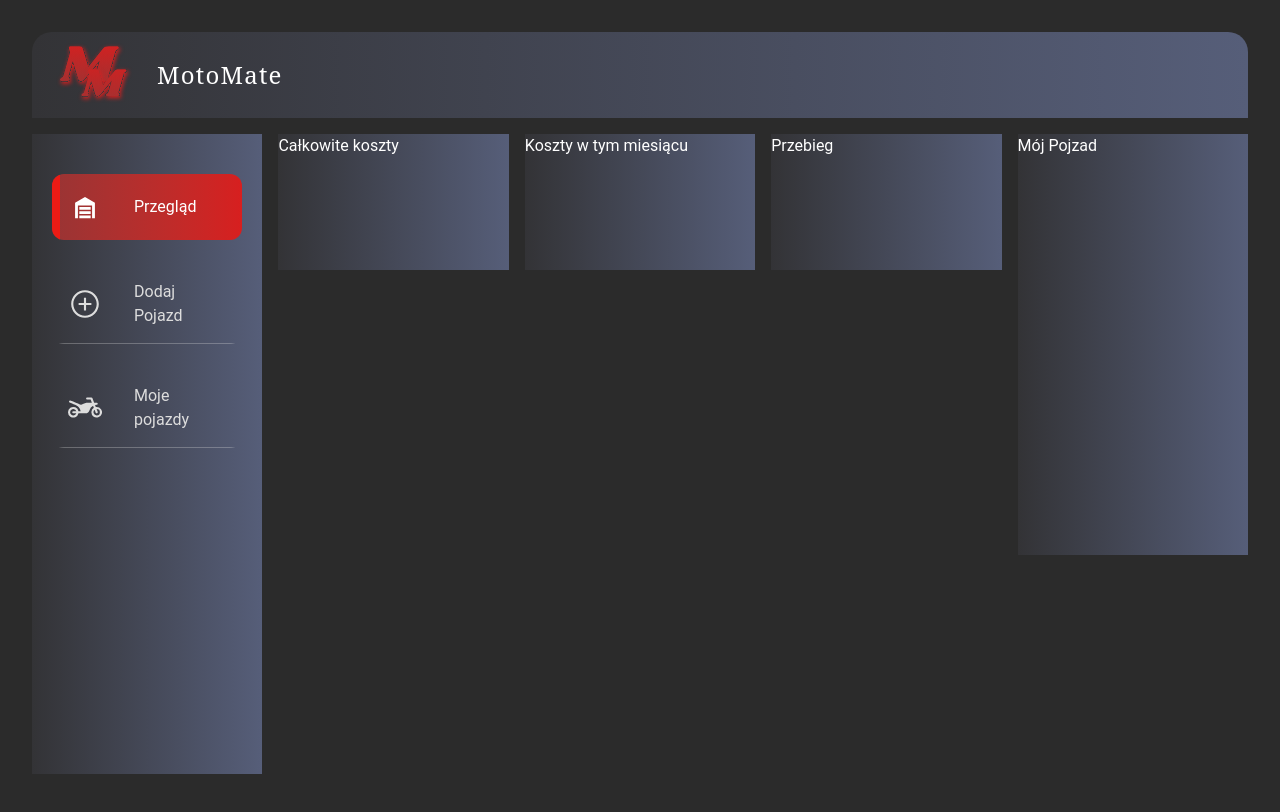
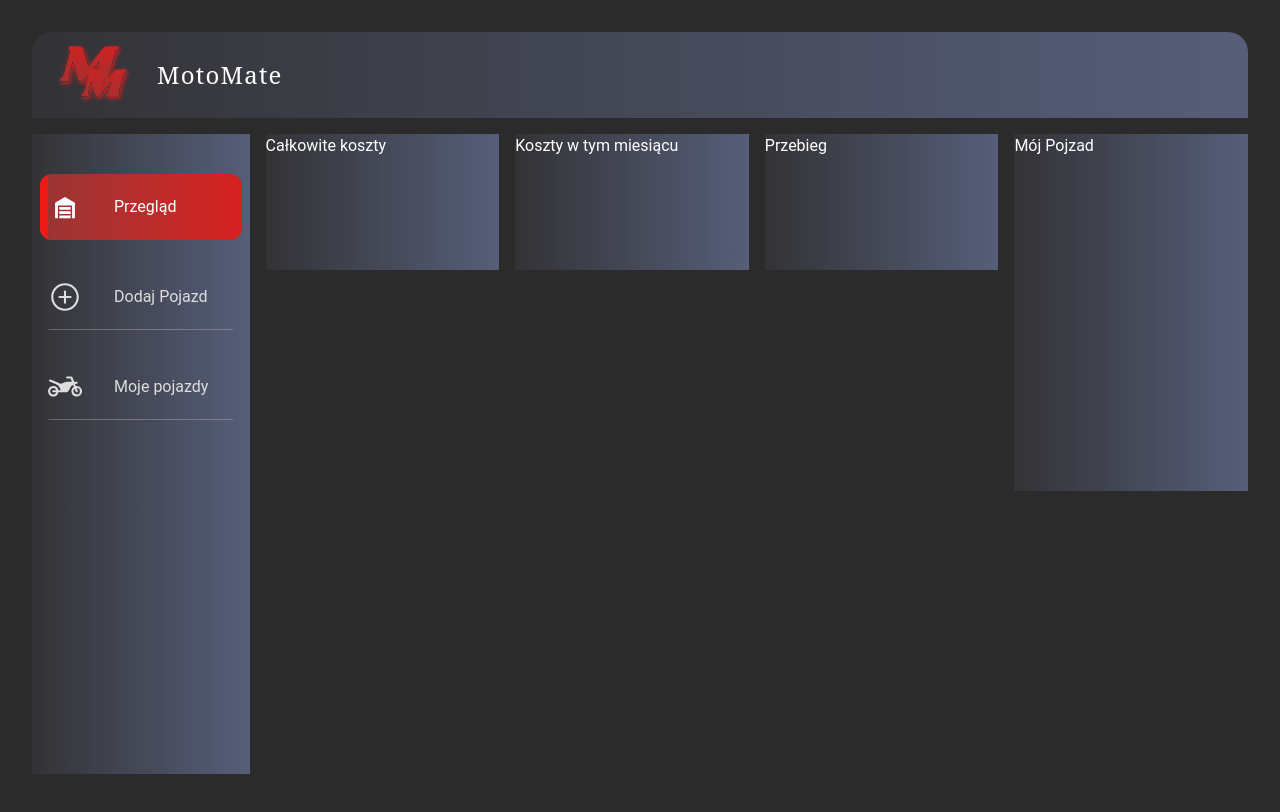
Before and after one commit to kamil-plewinski/moto-mate, a React (Vite) app: page / in a window 1280 px wide. Shown: the top 812 px of the page. Built offline with nearby package versions, Linux system fonts and the light colour scheme; a web font is replaced by a local one.

Commit message:
feat: add page transitions and refactor layout structure with sidebar separation

```diff
--- a/package.json
+++ b/package.json
@@ -14,6 +14,7 @@
     "@tailwindcss/vite": "^4.2.2",
     "json-server": "^1.0.0-beta.15",
     "lucide-react": "^1.8.0",
+    "motion": "^12.38.0",
     "react": "^19.2.4",
     "react-dom": "^19.2.4",
     "react-router-dom": "^7.13.2",
--- a/src/components/NavItemDesktop.tsx
+++ b/src/components/NavItemDesktop.tsx
@@ -16,7 +16,7 @@ export default function NavItemDesktop({
       to={path}
       end={path === "/"}
       className={({ isActive }) => {
-          const baseClasses = `flex relative group items-center justify-start mb-6 py-4 px-2 w-full bg-transparent text-[#ddd] rounded-xl xl:px-4 transition-colors duration-300 ease-out overflow-hidden`;
+        const baseClasses = `flex relative group items-center justify-start mb-6 py-4 px-2 w-full bg-transparent text-[#ddd] rounded-xl transition-colors duration-300 ease-out overflow-hidden`;
 
         const activeClasses = `hover:text-white hover:bg-linear-to-r hover:from-[#993434] hover:to-[#D71F1F] hover:border-transparent  ${isActive ? "bg-linear-to-r from-[#993434] to-[#D71F1F] text-white" : ""}`;
 
@@ -30,6 +30,5 @@ export default function NavItemDesktop({
       <span className="mr-[.5em] xl:mr-[2em]">{icon}</span>
       <span>{title}</span>
     </NavLink>
-
   );
 }
--- a/src/components/SideBar.tsx
+++ b/src/components/SideBar.tsx
@@ -40,7 +40,7 @@ export default function SideBar() {
   });
 
   return (
-    <nav className="hidden py-10 px-2 custom-background w-full h-full lg:row-[1/_span_3] lg:flex lg:flex-col xl:px-5 2xl:px-10">
+    <nav className="hidden py-10 px-2 custom-background w-full h-full lg:row-[1/_span_1] lg:flex lg:flex-col">
       {renderedDesktopNavItems}
     </nav>
   );
--- a/src/components/page-components/add-vehicle/AddVehicleBtn.tsx
+++ b/src/components/page-components/add-vehicle/AddVehicleBtn.tsx
@@ -14,7 +14,7 @@ export default function AddVehicleBtn({
       type="button"
       aria-label={name}
       onClick={onClick}
-      className="relative group w-full max-w-175 h-55 shadow-md rounded-md cursor-pointer overflow-hidden md:h-60 lg:max-w-120 lg:h-150"
+      className="relative group w-full max-w-175 h-55 shadow-md rounded-md cursor-pointer overflow-hidden md:h-60 lg:max-w-90 xl:max-w-120 lg:h-150"
     >
       <img
         src={`${buttonType === "car" ? "/img/lakeblog-automobile-7152396_1280.jpg" : "/img/phillipcspence-motorcycle-5026152_1280.jpg"}`}
--- a/src/components/page-components/home/MyVehicle.tsx
+++ b/src/components/page-components/home/MyVehicle.tsx
@@ -1,6 +1,6 @@
 export default function MyVehicle() {
   return (
-    <div className="custom-background w-full h-64  lg:col-[5/_span_1] lg:row-[1/_span_2] lg:h-full">
+    <div className="custom-background w-full h-64 lg:h-full lg:col-[4/_span_1] lg:row-[1/_span_2] ">
       <h2>Mój Pojzad</h2>
     </div>
   );
--- a/src/index.css
+++ b/src/index.css
@@ -23,7 +23,19 @@
   }
 }
 
+@media (max-width: 1024px) {
+  main {
+    padding: 0em 0.5em;
+  }
+}
+
 @media (min-width: 1024px) {
+  body {
+    padding: 2em 0.5em;
+  }
+}
+
+@media (min-width: 1280px) {
   body {
     padding: 2em 2em;
   }
--- a/src/pages/AddVehiclePage.tsx
+++ b/src/pages/AddVehiclePage.tsx
@@ -1,7 +1,6 @@
 import { useState } from "react";
 import AddVehicleBtn from "../components/page-components/add-vehicle/AddVehicleBtn";
 import AddVehicleForm from "../components/page-components/add-vehicle/AddVehicleForm";
-import SideBar from "../components/SideBar";
 
 type VehicleTypes = "car" | "motorcycle";
 
@@ -19,12 +18,11 @@ export default function AddVehiclePage() {
   };
 
   return (
-    <div className="grid grid-cols-1 gap-4 m-4 lg:grid-cols-5 lg:grid-rows-[auto_2fr_2fr] lg:pb-0 lg:mx-0 lg:h-[80vh] overflow-hidden relative">
-      <SideBar />
+    <div className="grid grid-cols-1 gap-4 m-4 lg:grid-cols-4 lg:grid-rows-[auto_2fr_2fr] lg:pb-0 lg:mx-0 lg:h-[80vh] overflow-hidden relative">
       <h1 className="text-xl my-4 ml-4 lg:col-span-2 lg:text-3xl">
         Wybierz typ pojazdu
       </h1>
-      <div className="grid place-items-center gap-6 md:h-150 lg:grid-cols-2 lg:gap-8 lg:col-span-4 lg:mt-6 xl:px-[4em]">
+      <div className="grid place-items-center gap-6 md:h-150 lg:grid-cols-2 lg:gap-8 lg:col-span-4 lg:mt-6 xl:px-[5em]">
         <AddVehicleBtn
           name="Dodaj samochód"
           buttonType="car"
--- a/src/pages/HomePage.tsx
+++ b/src/pages/HomePage.tsx
@@ -1,6 +1,5 @@
 import MyVehicle from "../components/page-components/home/MyVehicle";
 import InfoCard from "../components/page-components/home/InfoCard";
-import SideBar from "../components/SideBar";
 
 type CardConfig = {
   title: string;
@@ -11,13 +10,13 @@ export default function HomePage() {
   const cards: CardConfig[] = [
     {
       title: "Całkowite koszty",
-      gridArea: "lg:col-[2/_span_1] lg:row-[1/_span_1]",
+      gridArea: "lg:col-[1/_span_1] lg:row-[1/_span_1]",
     },
     {
       title: "Koszty w tym miesiącu",
-      gridArea: "lg:col-[3/_span_1] lg:row-[1/_span_1]",
+      gridArea: "lg:col-[2/_span_1] lg:row-[1/_span_1]",
     },
-    { title: "Przebieg", gridArea: "lg:col-[4/_span_1] lg:row-[1/_span_1]" },
+    { title: "Przebieg", gridArea: "lg:col-[3/_span_1] lg:row-[1/_span_1]" },
   ];
 
   const renderedCards = cards.map((card) => {
@@ -30,8 +29,7 @@ export default function HomePage() {
 
   return (
     <>
-      <div className="grid grid-cols-1 gap-4 m-4 pb-24 lg:grid-cols-5 lg:grid-rows-3 lg:pb-0 lg:mx-0 lg:h-[80vh]">
-        <SideBar />
+      <div className="w-full h-full pb-24 mt-4 grid gap-4 lg:grid-cols-4 lg:grid-rows-3 lg:mt-0 ">
         <MyVehicle />
         {renderedCards}
       </div>
--- a/src/pages/MyVehiclesPage.tsx
+++ b/src/pages/MyVehiclesPage.tsx
@@ -1,11 +1,8 @@
-import SideBar from "../components/SideBar";
-
 export default function MyVehiclesPage() {
   return (
     //Grid Layout needs refactor on this Page
     <>
       <div className="grid grid-cols-1 gap-4 m-4 pb-24 lg:grid-cols-5 lg:grid-rows-3 lg:pb-0 lg:mx-0 lg:h-[80vh]">
-        <SideBar />
         <h1>Moje pojazdy</h1>
       </div>
     </>
--- a/src/pages/Root.tsx
+++ b/src/pages/Root.tsx
@@ -1,15 +1,31 @@
-import { Outlet } from "react-router-dom";
+import { Outlet, useLocation } from "react-router-dom";
 import Header from "../components/Header";
 import MobileBottomNav from "../components/MobileBottomNav";
 import Popup from "../components/popup/Popup";
+import { motion } from "motion/react";
+import SideBar from "../components/SideBar";
 
 export default function Root() {
+  const location = useLocation();
+
   return (
     <>
       <Header />
-      <main>
-        <Outlet />
-      </main>
+
+      <div className="grid grid-cols-1 gap-2 lg:grid-cols-[clamp(180px,17vw,280px)_1fr] lg:grid-rows-1 lg:m-4 lg:gap-4 lg:pb-0 lg:mx-0 lg:h-[80vh]">
+        <SideBar />
+        <main className="relative h-full">
+          <motion.div
+            key={location.pathname}
+            initial={{ opacity: 0, y: 6, scale: 0.99 }}
+            animate={{ opacity: 1, y: 0, scale: 1 }}
+            transition={{ duration: 0.25, ease: "easeOut" }}
+            className="h-full"
+          >
+            <Outlet />
+          </motion.div>
+        </main>
+      </div>
       <Popup />
       <MobileBottomNav />
     </>
```
Also changed, not shown: 1 other file (tests, documents, lock files or other folders). Lines whose indentation alone changed are shown as unchanged.
